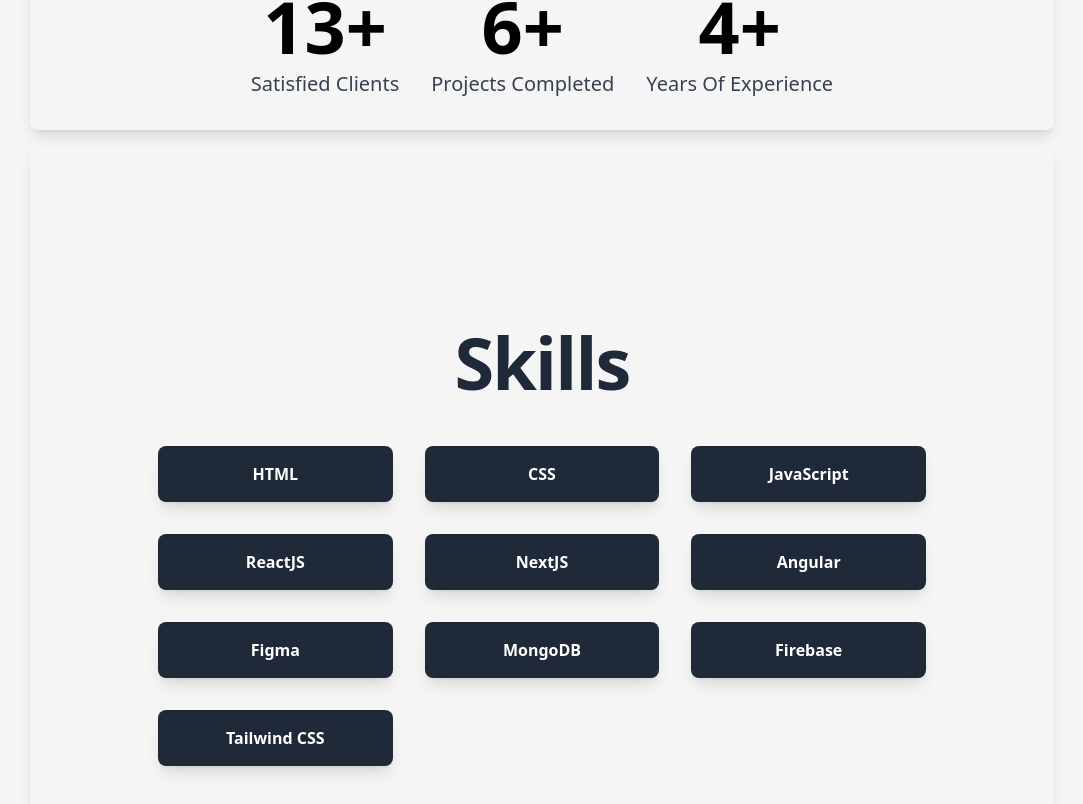
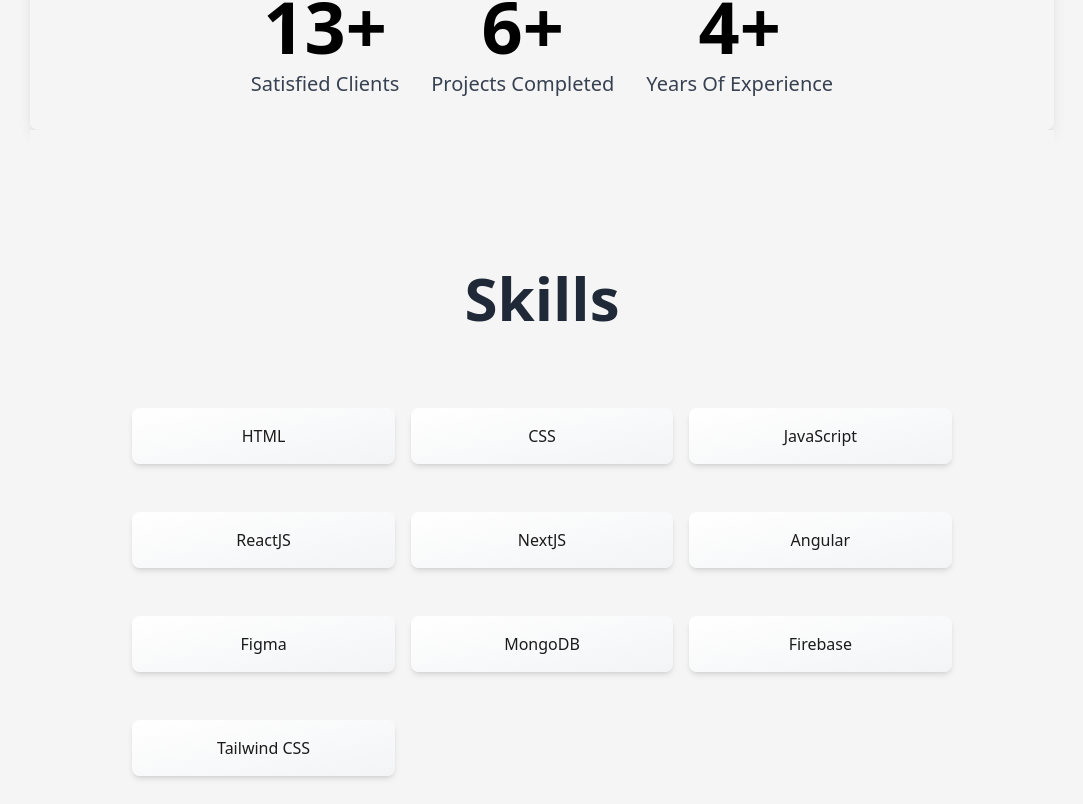
Before and after one commit to duvindunishad/portfolio-website-using-Nextjs, a Next.js app in the folder portfolio/: page / in a window 1280 px wide. Shown: the part 1556-2360 px from the top of the page, without its empty margins (98-1181 px from the left). Built offline with nearby package versions, Linux system fonts and the light colour scheme.

Commit message:
change colors and update pages

```diff
--- a/portfolio/src/component/aboutpage/Bio.js
+++ b/portfolio/src/component/aboutpage/Bio.js
@@ -17,6 +17,7 @@
         sizes="(max-width: 768px) 100vw, (max-width: 1200px) 50vw, 33vw"
       />
     </div>
+
 
     {/* Biography Text Section */}
     <div className="col-span-5 flex flex-col items-start justify-center space-y-4 text-gray-800 dark:text-gray-300 md:col-span-8 xl:col-span-4">
--- a/portfolio/src/component/aboutpage/Education.js
+++ b/portfolio/src/component/aboutpage/Education.js
@@ -18,7 +18,7 @@
         whileInView={{ y: 0, opacity: 1 }}
         transition={{ duration: 0.6, type: 'spring' }}
       >
-        <h3 className="font-semibold text-3xl text-dark dark:text-white capitalize sm:text-2xl">
+        <h3 className="font-semibold text-3xl text-primary dark:text-primaryDark capitalize sm:text-2xl">
           {type}
         </h3>
         <span className="block text-gray-500 dark:text-gray-400 text-lg mt-1 sm:text-base">
--- a/portfolio/src/component/aboutpage/Skills.js
+++ b/portfolio/src/component/aboutpage/Skills.js
@@ -1,68 +1,37 @@
 import React from 'react';
-import { motion } from "framer-motion";
-
-const skillVariants = {
-  hidden: { opacity: 0, y: 20 },
-  visible: {
-    opacity: 1,
-    y: 0,
-    transition: {
-      duration: 0.6,
-      ease: "easeOut",
-    },
-  },
-};
-
-const containerVariants = {
-  hidden: { opacity: 1 },
-  visible: {
-    opacity: 1,
-    transition: {
-      staggerChildren: 0.15, // Reduced for smoother cascading effect
-    },
-  },
-};
+import { motion } from 'framer-motion';
 
 const Skill = ({ name }) => {
   return (
     <motion.div
-  variants={skillVariants}
-  className="flex items-center justify-center rounded-lg font-semibold bg-gray-800 text-white py-4 px-6 shadow-lg cursor-pointer transition-transform duration-200 ease-in-out
-    hover:scale-105 hover:bg-gray-700 dark:bg-gray-200 dark:text-black dark:hover:bg-gray-300"
-  whileHover={{ scale: 1.1 }}
->
-  {name}
-</motion.div>
-
-
+      initial={{ y: 20, opacity: 0 }}
+      whileInView={{ y: 0, opacity: 1 }}
+      transition={{ duration: 0.6, ease: 'easeOut' }}
+      className="my-4 w-full md:w-[85%] mx-auto flex items-center justify-center rounded-lg bg-gradient-to-br from-white to-gray-100 p-4 shadow-md hover:shadow-lg transition-shadow duration-300 text-dark dark:from-gray-800 dark:to-gray-900 dark:text-gray-100"
+    >
+      {name}
+    </motion.div>
   );
 };
 
 const Skills = () => {
+  const skills = [
+    'HTML', 'CSS', 'JavaScript', 'ReactJS', 'NextJS',
+    'Angular', 'Figma', 'MongoDB', 'Firebase', 'Tailwind CSS',
+  ];
+
   return (
-<section className="mt-4 bg-light dark:bg-dark relative w-full min-h-screen flex flex-col items-center justify-center py-16 shadow-lg">
-<h2 className="font-extrabold text-7xl text-gray-800 dark:text-gray-100 tracking-tight mb-12 md:text-5xl">
+    <section className="py-24 bg-light dark:bg-dark relative w-full min-h-screen flex flex-col items-center justify-center">
+      <h2 className="text-center text-6xl font-extrabold text-gray-800 dark:text-gray-200 mb-16 md:text-5xl">
         Skills
       </h2>
 
-      <motion.div
-        className="grid grid-cols-3 gap-8 w-3/4 lg:grid-cols-3 md:grid-cols-2 sm:grid-cols-1"
-        variants={containerVariants}
-        initial="hidden"
-        whileInView="visible"
-        viewport={{ once: true, amount: 0.3 }} // Controls when the animation starts
-      >
-        <Skill name="HTML" />
-        <Skill name="CSS" />
-        <Skill name="JavaScript" />
-        <Skill name="ReactJS" />
-        <Skill name="NextJS" />
-        <Skill name="Angular" />
-        <Skill name="Figma" />
-        <Skill name="MongoDB" />
-        <Skill name="Firebase" />
-        <Skill name="Tailwind CSS" />
-      </motion.div>
+      <div className="relative w-[80%] mx-auto lg:w-[90%] md:w-full grid grid-cols-3 gap-4 md:grid-cols-2 sm:grid-cols-1">
+  {skills.map((skill, index) => (
+    <Skill key={index} name={skill} />
+  ))}
+</div>
+
     </section>
   );
 };
--- a/portfolio/src/component/article/FeaturedArticle.js
+++ b/portfolio/src/component/article/FeaturedArticle.js
@@ -47,7 +47,7 @@
         {summery}
       </p>
 
-      <span className="text-xs font-medium text-blue-600 dark:text-blue-400">
+      <span className="text-xs font-medium text-primary dark:text-primaryDark">
         {time}
       </span>
     </motion.li>
--- a/portfolio/src/component/project/FeaturedProject.js
+++ b/portfolio/src/component/project/FeaturedProject.js
@@ -31,7 +31,7 @@
 
       {/* Text Content */}
       <div className="w-1/2 flex flex-col items-start justify-between pl-8 lg:w-full lg:pl-0 lg:pt-6">
-        <span className="text-blue-600 font-medium text-lg dark:text-blue-400">{type}</span>
+        <span className="text-primary font-medium text-lg dark:text-primaryDark">{type}</span>
         <Link href={link} target="_blank" className="hover:underline underline-offset-2">
           <h2 className="mt-2 text-3xl font-semibold text-gray-900 dark:text-gray-100 sm:text-xl">{title}</h2>
         </Link>
--- a/portfolio/src/component/project/Project.js
+++ b/portfolio/src/component/project/Project.js
@@ -31,14 +31,14 @@
 
       {/* Project Details */}
       <div className="w-full flex flex-col items-start justify-between mt-4">
-        <span className="text-blue-600 font-medium text-lg dark:text-blue-400">{type}</span>
+        <span className="text-primary font-medium text-lg dark:text-primaryDark">{type}</span>
         <Link href={link} target="_blank" className="hover:underline underline-offset-2">
           <h2 className="my-2 text-3xl font-bold text-gray-800 dark:text-gray-100">{title}</h2>
         </Link>
 
         {/* Action Links */}
         <div className="w-full mt-2 flex items-center justify-between">
-          <Link href={link} target="_blank" className="text-lg font-semibold text-blue-600 hover:underline dark:text-blue-400 md:text-base">
+          <Link href={link} target="_blank" className="text-lg font-semibold text-primary hover:underline dark:text-primaryDark md:text-base">
             Visit
           </Link>
           <Link href={github} target="_blank" className="w-8 h-8 md:w-6 md:h-6 flex items-center justify-center">
--- a/portfolio/src/pages/index.js
+++ b/portfolio/src/pages/index.js
@@ -30,8 +30,11 @@
           sizes="(max-width: 768px) 100vw, (max-width: 1200px)50vw, 50vw"/>
         </div>
         <div className='w-1/2 flex flex-col items-center self-center lg:w-full lg:text-center'>
-          <AnimatedText text="Turning Vision Into Reality With Code And Design." className='!text-6xl !text-left
-          xl:!text-5xl lg:!text-center lg:!text-6xl md:!text-5xl sm:!text-3xl'/>
+        <AnimatedText
+  text="Hello! 👋 I'm Duvindu Nishad "
+  className='!text-6xl !text-left xl:!text-5xl lg:!text-center lg:!text-6xl md:!text-5xl sm:!text-3xl'
+/>
+
           <p className='my-4 text-base font-medium md:text-sm sm:text-xs'>
           Skilled MERN stack developer with expertise in Next.js, React, MongoDB, JavaScript, Node.js, and TypeScript, specializing in building scalable, user-friendly web applications. Passionate about problem-solving, clean code, and delivering high-performance solutions in dynamic environments.
           </p>
@@ -57,8 +60,8 @@
      </div>
     </main>
     <AboutPage/>
+    <ProjectsPage/>
     <ArticlesPage/>
-    <ProjectsPage/>
     </>
   );
 }
--- a/portfolio/src/pages/projectpage.js
+++ b/portfolio/src/pages/projectpage.js
@@ -20,7 +20,7 @@
       <TransitionEffect />
       <main className="w-full mb-16 flex flex-col items-center justify-center overflow-hidden dark:text-light">
         <Layout className="pt-16">
-          <AnimatedText text="Imagination Trumps Knowledge!" className="mb-16 lg:!text-7xl sm:mb-8 sm:!text-6xl xs:!text-4xl" />
+          <AnimatedText text="My projects !" className="mb-16 lg:!text-7xl sm:mb-8 sm:!text-6xl xs:!text-4xl" />
           <div className="grid grid-cols-12 gap-24 gap-y-32 xl:gap-x-16 lg:gap-x-8 md:gap-y-24 sm:gap-x-0">
             <div className="col-span-12">
               <FeaturedProject
```
